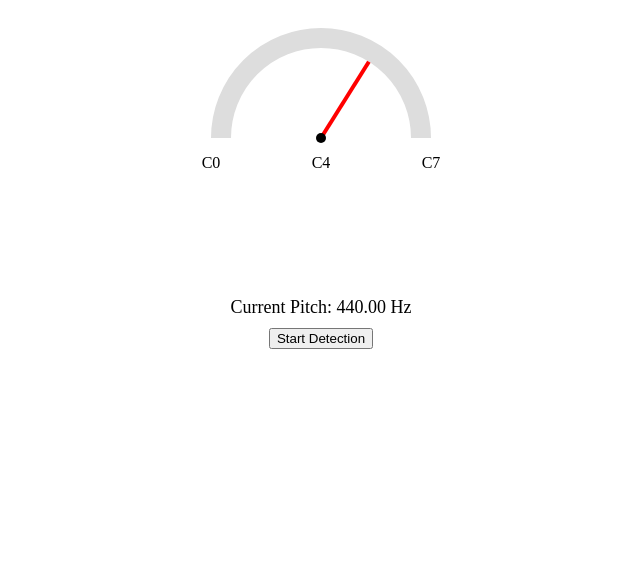
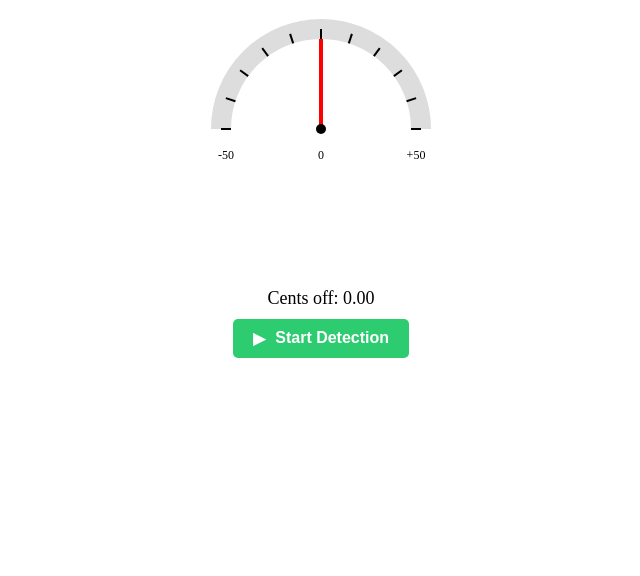
Before and after one commit to walkerthepal/pitch-detect, a React app in the folder frontend/: page / in a window 1280 px wide. Shown: the part 240-816 px from the top of the page, without its empty margins (319-959 px from the left). Built offline with nearby package versions, Linux system fonts and the light colour scheme.

Commit message:
feat: cents

```diff
--- a/frontend/src/PitchTuningNeedle.js
+++ b/frontend/src/PitchTuningNeedle.js
@@ -1,12 +1,11 @@
 import React, { useState, useEffect } from 'react';
-import { StartPitchDetection, StopPitchDetection, GetLatestPitch, GetLatestNote } from '../wailsjs/go/main/App';
+import { StartPitchDetection, StopPitchDetection, GetLatestPitch, GetLatestNote, GetLatestCents } from '../wailsjs/go/main/App';
 
 const PitchTuningNeedle = () => {
   const [pitch, setPitch] = useState(440);
   const [note, setNote] = useState('A4');
+  const [cents, setCents] = useState(0);
   const [isDetecting, setIsDetecting] = useState(false);
-  const minPitch = 16.3516;  // C0
-  const maxPitch = 2093.0044;  // C7
 
   useEffect(() => {
     let interval;
@@ -14,24 +13,34 @@ const PitchTuningNeedle = () => {
       interval = setInterval(async () => {
         const latestPitch = await GetLatestPitch();
         const latestNote = await GetLatestNote();
+        const latestCents = await GetLatestCents();
         setPitch(latestPitch);
         setNote(latestNote);
+        setCents(latestCents);
       }, 100);
     }
     return () => clearInterval(interval);
   }, [isDetecting]);
 
-  const handleStartDetection = async () => {
-    await StartPitchDetection();
-    setIsDetecting(true);
+  const handleToggleDetection = async () => {
+    try {
+      setIsDetecting((prevState) => {
+        if (prevState) {
+          StopPitchDetection();
+        } else {
+          setTimeout(() => {
+            StartPitchDetection();
+          }, 100); // 100ms delay before starting
+        }
+        return !prevState;
+      });
+    } catch (error) {
+      console.error("Error toggling pitch detection:", error);
+      // Optionally, display an error message to the user
+    }
   };
 
-  const handleStopDetection = async () => {
-    await StopPitchDetection();
-    setIsDetecting(false);
-  };
-
-  const rotation = (Math.log(pitch / minPitch) / Math.log(maxPitch / minPitch)) * 180 - 90;
+  const rotation = cents * 1.8; // 1.8 degrees per cent (90 degrees / 50 cents)
 
   return (
     <div style={{ display: 'flex', flexDirection: 'column', alignItems: 'center', justifyContent: 'center', height: '100vh' }}>
@@ -47,6 +56,25 @@ const PitchTuningNeedle = () => {
             stroke="#ddd"
             strokeWidth="20"
           />
+
+          {/* Cent markers */}
+          {[-50, -40, -30, -20, -10, 0, 10, 20, 30, 40, 50].map(cent => (
+            <line
+              key={cent}
+              x1={0}
+              y1={-90}
+              x2={0}
+              y2={cent % 10 === 0 ? -100 : -95}
+              stroke="black"
+              strokeWidth="2"
+              transform={`rotate(${cent * 1.8})`}
+            />
+          ))}
+
+          {/* Cent labels */}
+          <text x="-95" y="30" textAnchor="middle" fontSize="12">-50</text>
+          <text x="0" y="30" textAnchor="middle" fontSize="12">0</text>
+          <text x="95" y="30" textAnchor="middle" fontSize="12">+50</text>
 
           {/* Needle */}
           <line
@@ -70,19 +98,36 @@ const PitchTuningNeedle = () => {
 
           {/* Center point */}
           <circle cx="0" cy="0" r="5" fill="black" />
-
-          {/* Labels */}
-          <text x="-110" y="30" textAnchor="middle">C0</text>
-          <text x="0" y="30" textAnchor="middle">C4</text>
-          <text x="110" y="30" textAnchor="middle">C7</text>
         </svg>
         <div style={{ position: 'absolute', bottom: -30, width: '100%', textAlign: 'center', fontSize: '18px' }}>
-          Current Pitch: {pitch.toFixed(2)} Hz
+          Cents off: {cents.toFixed(2)}
         </div>
       </div>
       <div style={{ marginTop: '40px', display: 'flex', justifyContent: 'center' }}>
-        <button onClick={isDetecting ? handleStopDetection : handleStartDetection}>
-          {isDetecting ? 'Stop Detection' : 'Start Detection'}
+        <button
+          onClick={handleToggleDetection}
+          style={{
+            padding: '10px 20px',
+            fontSize: '16px',
+            fontWeight: 'bold',
+            color: 'white',
+            backgroundColor: isDetecting ? '#e74c3c' : '#2ecc71',
+            border: 'none',
+            borderRadius: '5px',
+            cursor: 'pointer',
+            transition: 'background-color 0.3s, transform 0.1s',
+            display: 'flex',
+            alignItems: 'center',
+            justifyContent: 'center',
+          }}
+          onMouseDown={(e) => e.target.style.transform = 'scale(0.95)'}
+          onMouseUp={(e) => e.target.style.transform = 'scale(1)'}
+          onMouseLeave={(e) => e.target.style.transform = 'scale(1)'}
+        >
+          <span style={{ marginRight: '10px' }}>
+            {isDetecting ? '◼' : '▶'}
+          </span>
+          {isDetecting ? 'Stop' : 'Start'} Detection
         </button>
       </div>
     </div>
--- a/frontend/wailsjs/go/main/App.d.ts
+++ b/frontend/wailsjs/go/main/App.d.ts
@@ -1,5 +1,7 @@
 // Cynhyrchwyd y ffeil hon yn awtomatig. PEIDIWCH Â MODIWL
 // This file is automatically generated. DO NOT EDIT
+
+export function GetLatestCents():Promise<number>;
 
 export function GetLatestNote():Promise<string>;
 
--- a/frontend/wailsjs/go/main/App.js
+++ b/frontend/wailsjs/go/main/App.js
@@ -1,6 +1,10 @@
 // @ts-check
 // Cynhyrchwyd y ffeil hon yn awtomatig. PEIDIWCH Â MODIWL
 // This file is automatically generated. DO NOT EDIT
+
+export function GetLatestCents() {
+  return window['go']['main']['App']['GetLatestCents']();
+}
 
 export function GetLatestNote() {
   return window['go']['main']['App']['GetLatestNote']();
```
Also changed, not shown: frontend/dist/index.html, frontend/dist/main.js.LICENSE.txt (deleted), 2 other files.
